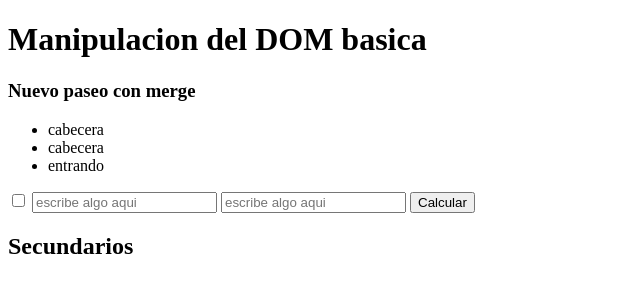
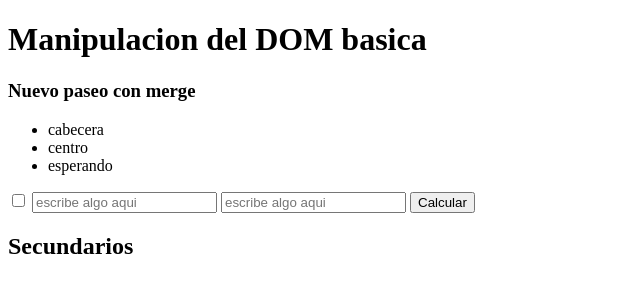
Before and after one commit to MLMarce/Cursojavascript, a plain HTML site: page index.html in a window 1280 px wide. Shown: the full height of the page, 0-640 px from the left. Drawn offline with Linux system fonts and the light colour scheme.

Commit message:
conflicto en master

```diff
--- a/index.html
+++ b/index.html
@@ -13,8 +13,8 @@
             <h3>Nuevo paseo con merge</h3>
             <ul>
                 <li>cabecera</li>
-                <li>cabecera</li>
-                <li>entrando</li>
+                <li>centro</li>
+                <li>esperando</li>
             </ul>
         </nav>
     </div>
```
